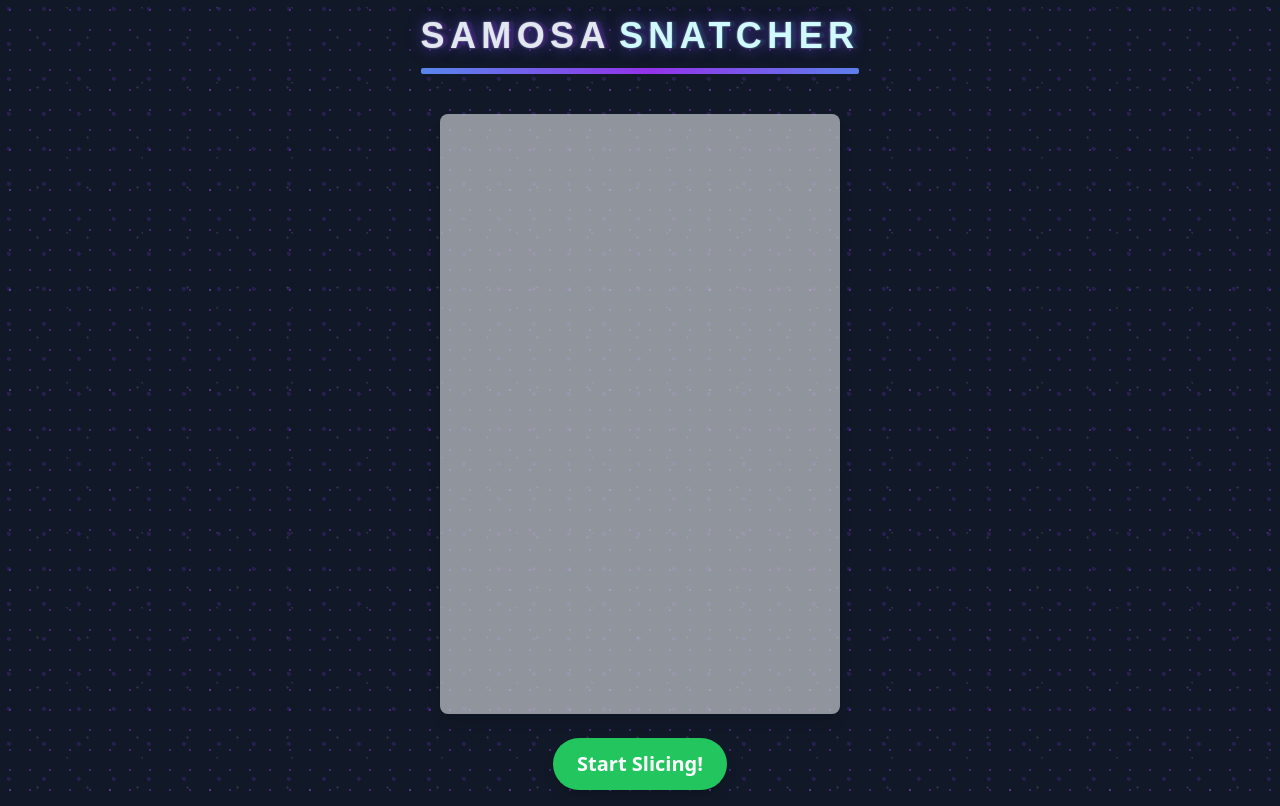
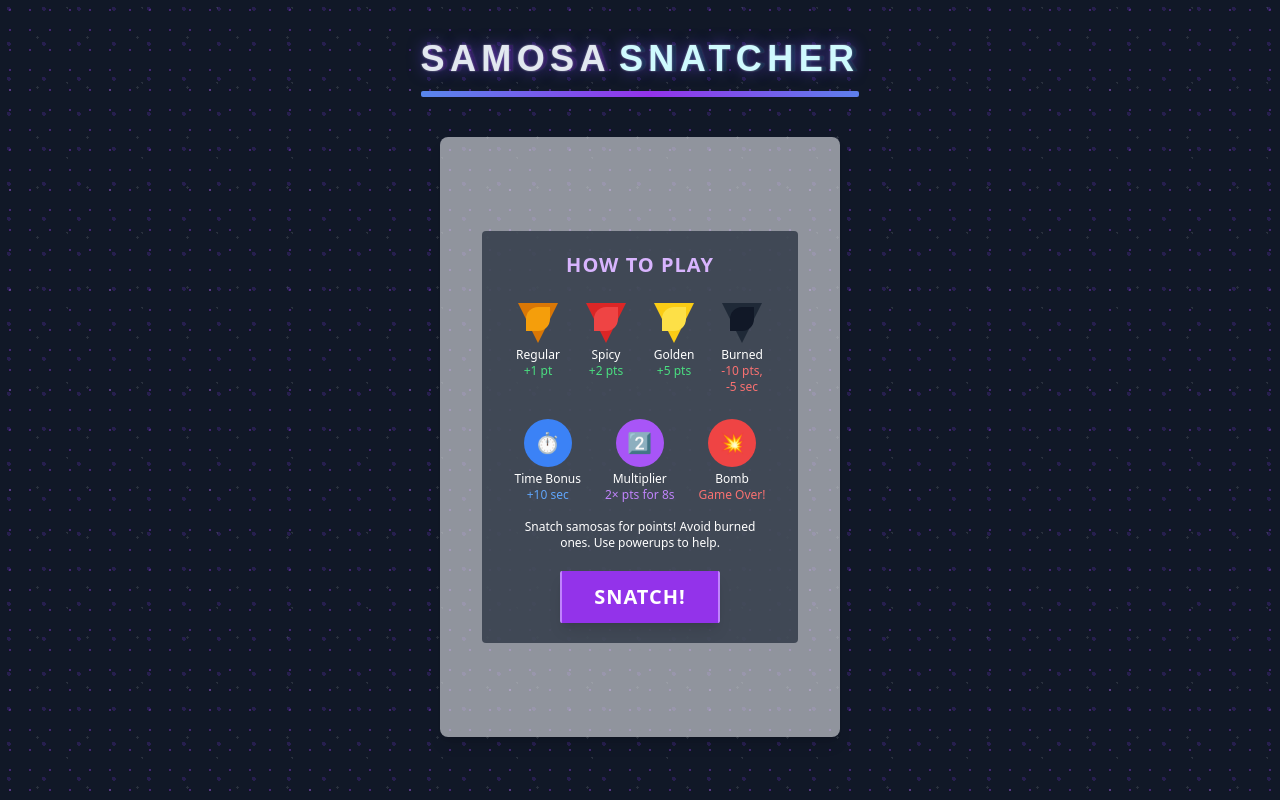
Before and after one commit to laibashakil/Samosa-Snatcher, a React (Vite) app: page / in a window 1280 px wide. Built offline with nearby package versions, Linux system fonts and the light colour scheme.

Commit message:
fixed how to play section

```diff
--- a/src/App.jsx
+++ b/src/App.jsx
@@ -88,8 +88,8 @@ function App() {
     const clickedBurnedSamosa = burnedSamosas.find(samosa => samosa.id === id);
     if (!clickedBurnedSamosa) return;
 
-    // Calculate penalty (more severe in higher levels and increased base penalty)
-    const penalty = Math.min(8 + Math.floor(level / 2), 20); // Increased penalty
+    // Fixed penalty of 10 points
+    const penalty = 10;
 
     // Create negative score popup
     const newPopup = {
@@ -111,8 +111,8 @@ function App() {
     // Decrease score (but not below 0)
     setScore(prev => Math.max(prev - penalty, 0));
 
-    // Penalty: reduce time (increased time penalty)
-    setTimeLeft(prev => Math.max(prev - 3, 1)); // Increased from 2 to 3 seconds
+    // Penalty: reduce time by 5 seconds
+    setTimeLeft(prev => Math.max(prev - 5, 1));
 
     // Add a new burned samosa with delay
     setTimeout(() => {
@@ -137,19 +137,8 @@ function App() {
         setTimeout(() => setScoreMultiplier(1), 8000); // Reduced from 10000ms to 8000ms
         break;
       case 'clearAll':
-        // Clear all samosas and add new ones with points
-        setSamosas([]);
-        setScore(prev => prev + samosas.length * 2);
-
-        // Also clear burned samosas and warnings as a bonus
-        setBurnedSamosas([]);
-        setWarningIndicators([]);
-
-        for (let i = 0; i < 5; i++) {
-          setTimeout(() => {
-            if (gameStarted && !gameOver) addSamosa();
-          }, i * 150); // Reduced from 200ms
-        }
+        // Trigger game over
+        handleGameOver();
         break;
       default:
         break;
@@ -385,6 +374,102 @@ function App() {
       )}
 
       <GameArea>
+        {!gameStarted && !gameOver && (
+          <div className="flex flex-col items-center justify-center h-full w-full">
+            <div className="bg-gray-800 bg-opacity-70 px-8 py-5 rounded max-w-2xl text-center absolute top-1/2 left-1/2 transform -translate-x-1/2 -translate-y-1/2 z-10">
+              <h2 className="text-xl font-bold text-purple-300 mb-4 text-center tracking-wider">HOW TO PLAY</h2>
+              <div className="flex justify-center gap-5 mb-6">
+                <div className="flex flex-col items-center">
+                  <div className="w-12 h-12 mb-1 flex items-center justify-center">
+                    <div className="w-10 h-8 relative">
+                      <div className="absolute top-0 left-0 w-0 h-0
+                        border-l-[20px] border-r-[20px] border-b-[40px]
+                        border-l-transparent border-r-transparent border-b-amber-600
+                        rotate-180"
+                      />
+                      <div className="absolute top-1 left-2 w-6 h-6 bg-amber-500 rounded-tl-xl rounded-br-xl" />
+                    </div>
+                  </div>
+                  <span className="text-white text-xs font-medium">Regular</span>
+                  <span className="text-green-400 text-xs">+1 pt</span>
+                </div>
+                <div className="flex flex-col items-center">
+                  <div className="w-12 h-12 mb-1 flex items-center justify-center">
+                    <div className="w-10 h-8 relative">
+                      <div className="absolute top-0 left-0 w-0 h-0
+                        border-l-[20px] border-r-[20px] border-b-[40px]
+                        border-l-transparent border-r-transparent border-b-red-600
+                        rotate-180"
+                      />
+                      <div className="absolute top-1 left-2 w-6 h-6 bg-red-500 rounded-tl-xl rounded-br-xl" />
+                    </div>
+                  </div>
+                  <span className="text-white text-xs font-medium">Spicy</span>
+                  <span className="text-green-400 text-xs">+2 pts</span>
+                </div>
+                <div className="flex flex-col items-center">
+                  <div className="w-12 h-12 mb-1 flex items-center justify-center">
+                    <div className="w-10 h-8 relative">
+                      <div className="absolute top-0 left-0 w-0 h-0
+                        border-l-[20px] border-r-[20px] border-b-[40px]
+                        border-l-transparent border-r-transparent border-b-yellow-400
+                        rotate-180"
+                      />
+                      <div className="absolute top-1 left-2 w-6 h-6 bg-yellow-300 rounded-tl-xl rounded-br-xl" />
+                    </div>
+                  </div>
+                  <span className="text-white text-xs font-medium">Golden</span>
+                  <span className="text-green-400 text-xs">+5 pts</span>
+                </div>
+                <div className="flex flex-col items-center">
+                  <div className="w-12 h-12 mb-1 flex items-center justify-center">
+                    <div className="w-10 h-8 relative">
+                      <div className="absolute top-0 left-0 w-0 h-0
+                        border-l-[20px] border-r-[20px] border-b-[40px]
+                        border-l-transparent border-r-transparent border-b-gray-800
+                        rotate-180"
+                      />
+                      <div className="absolute top-1 left-2 w-6 h-6 bg-gray-900 rounded-tl-xl rounded-br-xl"></div>
+                    </div>
+                  </div>
+                  <span className="text-white text-xs font-medium">Burned</span>
+                  <span className="text-red-400 text-xs">-10 pts, -5 sec</span>
+                </div>
+              </div>
+
+              <div className="flex justify-center gap-6 mb-4">
+                <div className="flex flex-col items-center">
+                  <div className="w-12 h-12 mb-1 flex items-center justify-center bg-blue-500 rounded-full text-xl">
+                    ⏱️
+                  </div>
+                  <span className="text-white text-xs font-medium">Time Bonus</span>
+                  <span className="text-blue-400 text-xs">+10 sec</span>
+                </div>
+                <div className="flex flex-col items-center">
+                  <div className="w-12 h-12 mb-1 flex items-center justify-center bg-purple-500 rounded-full text-xl">
+                    2️⃣
+                  </div>
+                  <span className="text-white text-xs font-medium">Multiplier</span>
+                  <span className="text-purple-400 text-xs">2× pts for 8s</span>
+                </div>
+                <div className="flex flex-col items-center">
+                  <div className="w-12 h-12 mb-1 flex items-center justify-center bg-red-500 rounded-full text-xl">
+                    💥
+                  </div>
+                  <span className="text-white text-xs font-medium">Bomb</span>
+                  <span className="text-red-400 text-xs">Game Over!</span>
+                </div>
+              </div>
+
+              <p className="text-white text-xs mt-4 px-2">Snatch samosas for points! Avoid burned ones. Use powerups to help.</p>
+
+              <div className="mt-5">
+                <StartButton onClick={handleStartGame} />
+              </div>
+            </div>
+          </div>
+        )}
+
         {gameStarted && warningIndicators.map(warning => (
           <WarningIndicator
             key={warning.id}
@@ -444,7 +529,11 @@ function App() {
         )}
       </GameArea>
 
-      {!gameStarted && !gameOver && <StartButton onClick={handleStartGame} />}
+      {!gameStarted && !gameOver && (
+        <div className="absolute opacity-0 pointer-events-none">
+          <StartButton onClick={handleStartGame} />
+        </div>
+      )}
 
       {level === 1 && gameStarted && (
         <div className="mt-4 bg-red-900 bg-opacity-50 text-white px-6 py-2 rounded-sm font-medium border-l-2 border-r-2 border-red-600 flex items-center">
--- a/src/components/StartButton.jsx
+++ b/src/components/StartButton.jsx
@@ -4,9 +4,9 @@ const StartButton = ({ onClick }) => {
   return (
     <button
       onClick={onClick}
-      className="bg-green-500 hover:bg-green-600 text-white font-bold py-3 px-6 rounded-full text-xl shadow-lg transition-colors duration-200"
+      className="bg-purple-600 hover:bg-purple-700 text-white font-bold py-3 px-8 rounded-sm text-xl shadow-lg transition-colors duration-200 tracking-wider border-l-2 border-r-2 border-purple-400"
     >
-      Start Slicing!
+      SNATCH!
     </button>
   );
 };
```
